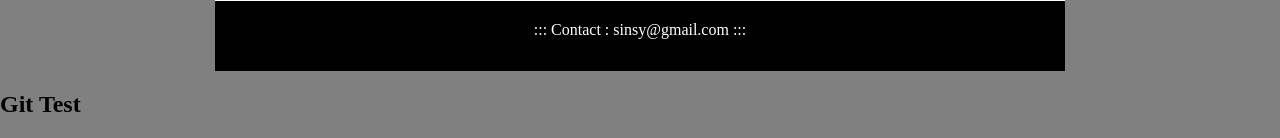
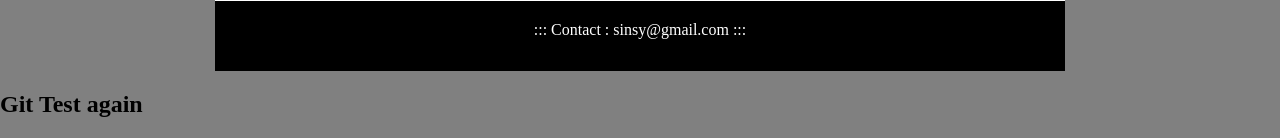
Before and after one commit to tpdudrns/git_project, a PHP site: page /project/main.php in a window 1280 px wide. Shown: the part 799-937 px from the top of the page. Run offline with PHP 8.4, Linux system fonts and the light colour scheme.

Commit message:
git test

```diff
--- a/project/main.php
+++ b/project/main.php
@@ -67,7 +67,7 @@
   }
 </script>
 <body onload="javascript:openPopup('popup.html')">
-<h2>Git Test</h2>
+<h2>Git Test again</h2>
 
 
 
```
